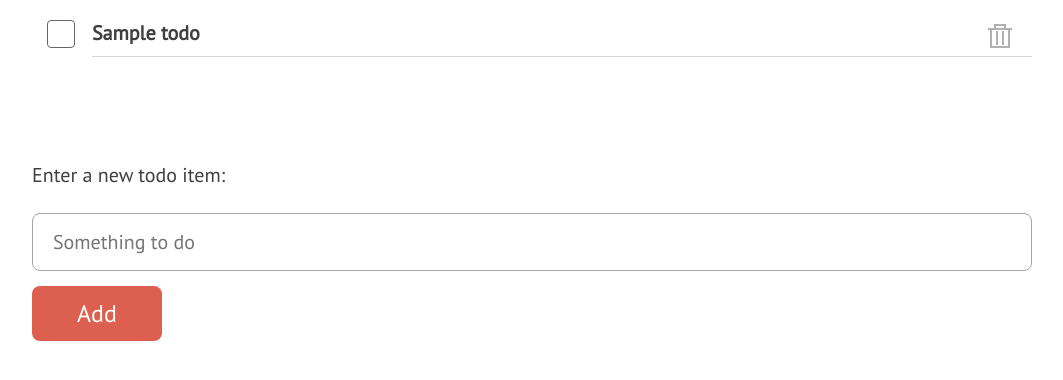
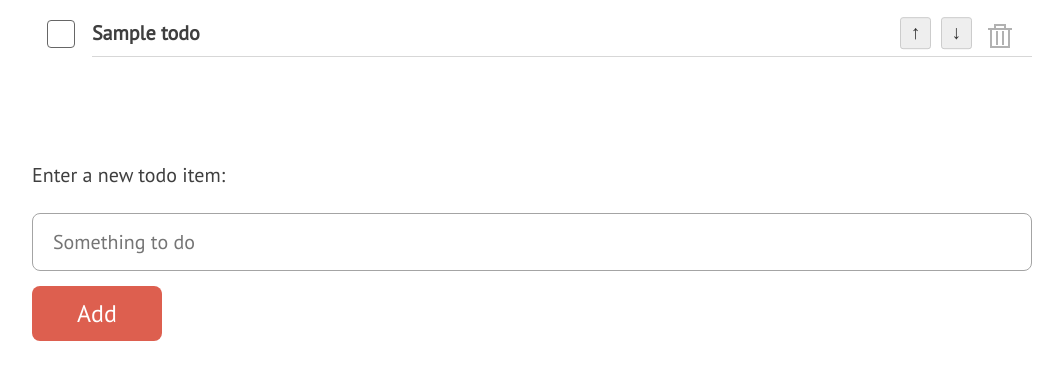
Before and after one commit to Justin-Schultz-GHub/ls-py175, a Flask app: template todo_list/templates/list.html in a window 1280 px wide. Shown: the part 218-598 px from the top of the page, without its empty margins (108-1171 px from the left). Run offline with Flask 3, Linux system fonts and the light colour scheme; the template is opened without the code that fills it: most values are stand-ins (such as "Sample title", 1, 10 or a date in 2020).

Commit message:
Create todo item reordering functionality with buttons

```diff
--- a/todo_list/app.py
+++ b/todo_list/app.py
@@ -22,6 +22,12 @@ from todos.utils import (
 app = Flask(__name__)
 app.secret_key='secret1'
 
+# Helper functions
+def ensure_todo_positions(lst):
+    for index, todo in enumerate(lst['todos']):
+        todo['position'] = index
+
+# Routes
 @app.before_request
 def initialize_session():
     if 'lists' not in session:
@@ -38,11 +44,12 @@ def add_todo_list():
 @app.route('/lists/<list_id>')
 def display_list(list_id):
     lst = find_list_by_id(list_id, session['lists'])
+    if not lst:
+        abort(404)
 
-    if lst:
-        return render_template('list.html', lst=lst)
+    ensure_todo_positions(lst)
 
-    abort(404)
+    return render_template('list.html', lst=lst)
 
 @app.route('/lists')
 def get_lists():
@@ -72,6 +79,7 @@ def create_list():
 @app.route('/lists/<list_id>/edit')
 def edit_list(list_id):
     lst = find_list_by_id(list_id, session['lists'])
+    ensure_todo_positions(lst)
 
     return render_template('edit_list.html', lst=lst)
 
@@ -83,6 +91,8 @@ def create_todo(list_id):
     if not lst:
         abort(404)
 
+    ensure_todo_positions(lst)
+
     error = error_for_todo_item_name(todo)
     if error:
         flash(error, 'error')
@@ -91,7 +101,8 @@ def create_todo(list_id):
     lst['todos'].append({
         'id': str(uuid4()),
         'title': todo,
-        'completed': False
+        'completed': False,
+        'position': len(lst['todos']) + 1,
         })
 
     flash('The todo item has been created.', 'success')
@@ -99,11 +110,43 @@ def create_todo(list_id):
 
     return redirect(url_for('display_list', list_id=lst['id']))
 
+@app.route('/lists/<list_id>/todos/<todo_id>/move', methods=['POST'])
+def reorder_todo_item(list_id, todo_id):
+    lst = find_list_by_id(list_id, session['lists'])
+    if not lst:
+        abort(404)
+
+    ensure_todo_positions(lst)
+
+    for index, todo in enumerate(lst['todos']):
+        if 'position' not in todo:
+            todo['position'] = index
+
+    todo = find_todo_by_id(todo_id, lst['todos'])
+    position = todo['position']
+    direction = request.form['direction']
+    swap_position = position + 1 if direction == 'down' else position - 1
+    swap_todo = None
+
+    for todo_item in lst['todos']:
+        if todo_item['position'] == swap_position:
+            swap_todo = todo_item
+
+    if swap_todo:
+        todo['position'], swap_todo['position'] = swap_todo['position'], todo['position']
+
+    lst['todos'].sort(key=lambda todo: todo['position'])
+    session.modified = True
+
+    return redirect(url_for('display_list', list_id=list_id))
+
 @app.route('/lists/<list_id>/todos/<todo_id>/toggle', methods=['POST'])
 def toggle_todo_completion(list_id, todo_id):
     lst = find_list_by_id(list_id, session['lists'])
     if not lst:
         abort(404)
+
+    ensure_todo_positions(lst)
 
     todo = find_todo_by_id(todo_id, lst['todos'])
     if not todo:
@@ -122,6 +165,8 @@ def delete_todo_item(list_id, todo_id):
     if not lst:
         abort(404)
 
+    ensure_todo_positions(lst)
+
     todo = find_todo_by_id(todo_id, lst['todos'])
     if not todo:
         abort(404)
@@ -139,6 +184,7 @@ def complete_all_todos(list_id):
     if not lst:
         abort(404)
 
+    ensure_todo_positions(lst)
     mark_all_complete(lst)
 
     flash('Todo marked as completed.', 'success')
@@ -152,6 +198,7 @@ def delete_list(list_id):
     if not lst:
         abort(404)
 
+    ensure_todo_positions(lst)
     session['lists'].remove(lst)
 
     flash('Todo list successfully deleted.', 'success')
@@ -165,6 +212,7 @@ def rename_list(list_id):
     if not lst:
         abort(404)
 
+    ensure_todo_positions(lst)
     title = request.form['list_title'].strip()
 
     error = error_for_list_title(title, session['lists'])
@@ -179,6 +227,7 @@ def rename_list(list_id):
 
     return redirect(url_for('display_list', list_id=list_id))
 
+# Context processors
 @app.context_processor
 def todos_completed():
     def todos_completed_count(lst):
--- a/todo_list/static/stylesheets/application.css
+++ b/todo_list/static/stylesheets/application.css
@@ -413,3 +413,26 @@ form fieldset.actions a:hover {
 #todos > ul li.complete .check {
   background: transparent url("../images/icon_check.png") 50% 50% no-repeat;
 }
+
+.move-buttons {
+  position: absolute;
+  right: 60px;
+  transform: translateY(-50%);
+  display: flex;
+  gap: 0.5em;
+}
+
+.move-buttons button {
+  font-size: 1.2rem;
+  color: #333;
+  background: #eee;
+  border: 1px solid #ccc;
+  padding: 0.2em 0.5em;
+  cursor: pointer;
+  border-radius: 3px;
+}
+
+
+.move-buttons button:hover {
+  background: #ddd;
+}
--- a/todo_list/templates/list.html
+++ b/todo_list/templates/list.html
@@ -27,6 +27,10 @@
                         <button type="submit">Complete</button>
                     </form>
                     <h3>{{ todo['title'] }}</h3>
+                    <form action="{{ url_for('reorder_todo_item', list_id=lst.id, todo_id=todo.id) }}" method="post" class="move-buttons">
+                        <button type="submit" name="direction" value="up">↑</button>
+                        <button type="submit" name="direction" value="down">↓</button>
+                    </form>
                     <form class="delete"
                         action="{{ url_for('delete_todo_item', list_id=lst.id, todo_id=todo.id) }}"
                         method="post">
```
